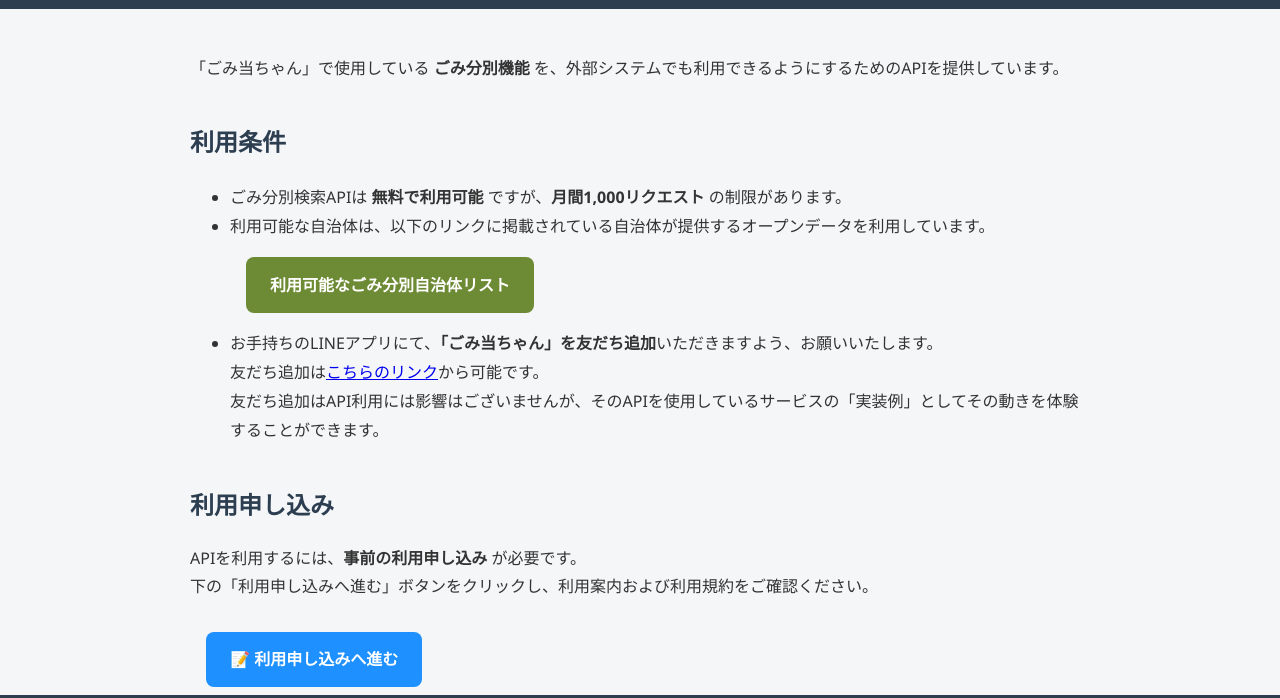
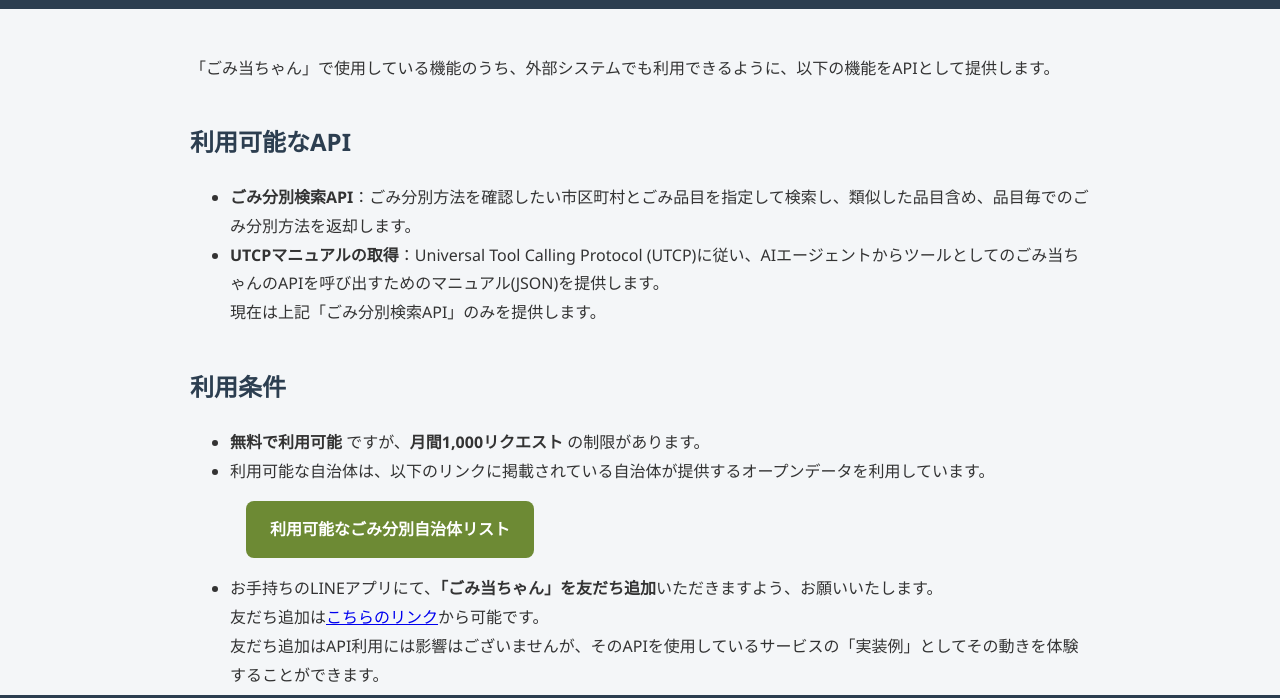
Before and after one commit to torushirai-brightrails/gomitochan-api-spec-doc, a plain HTML site: page about.html in a window 1280 px wide. Shown: the part 58-756 px from the top of the page. Drawn offline with Linux system fonts and the light colour scheme.

Commit message:
Updated about.html for adding available APIs

```diff
--- a/about.html
+++ b/about.html
@@ -108,11 +108,18 @@
   </header>
 
   <main>
-    <p>「ごみ当ちゃん」で使用している <strong>ごみ分別機能</strong> を、外部システムでも利用できるようにするためのAPIを提供しています。</p>
+    <p>「ごみ当ちゃん」で使用している機能のうち、外部システムでも利用できるように、以下の機能をAPIとして提供します。</p>
+
+    <h2>利用可能なAPI</h2>
+    <ul>
+      <li><strong>ごみ分別検索API</strong>：ごみ分別方法を確認したい市区町村とごみ品目を指定して検索し、類似した品目含め、品目毎でのごみ分別方法を返却します。</li>
+      <li><strong>UTCPマニュアルの取得</strong>：Universal Tool Calling Protocol (UTCP)に従い、AIエージェントからツールとしてのごみ当ちゃんのAPIを呼び出すためのマニュアル(JSON)を提供します。<br>
+      現在は上記「ごみ分別検索API」のみを提供します。</li>
+    </ul>
 
     <h2>利用条件</h2>
     <ul>
-      <li>ごみ分別検索APIは <strong>無料で利用可能</strong> ですが、<strong>月間1,000リクエスト</strong> の制限があります。</li>
+      <li><strong>無料で利用可能</strong> ですが、<strong>月間1,000リクエスト</strong> の制限があります。</li>
       <li>利用可能な自治体は、以下のリンクに掲載されている自治体が提供するオープンデータを利用しています。<br>
         <a href="https://gomitochan.jp/available-list-of-garbageitems/" class="btn ref" target="_blank">利用可能なごみ分別自治体リスト</a>
       </li>
```
